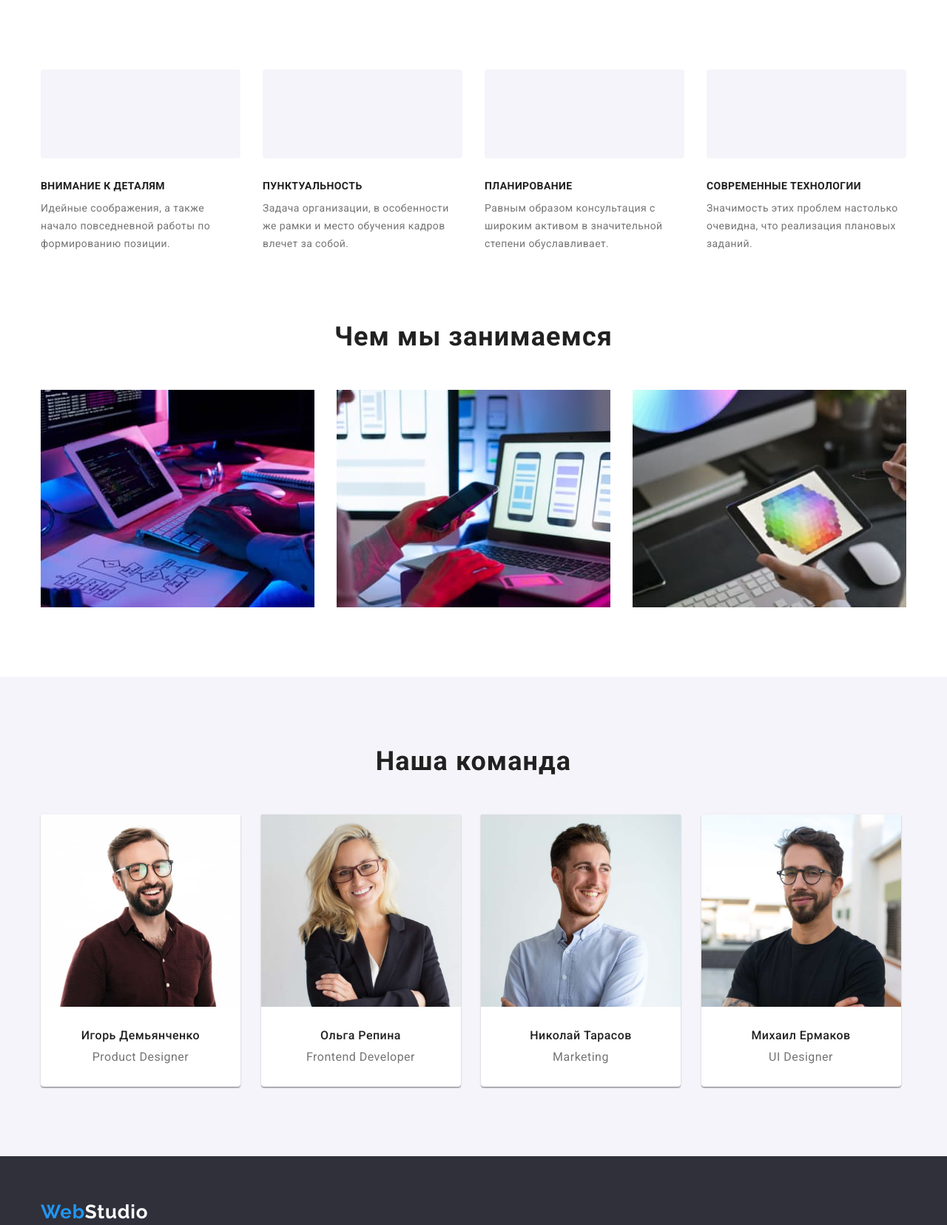
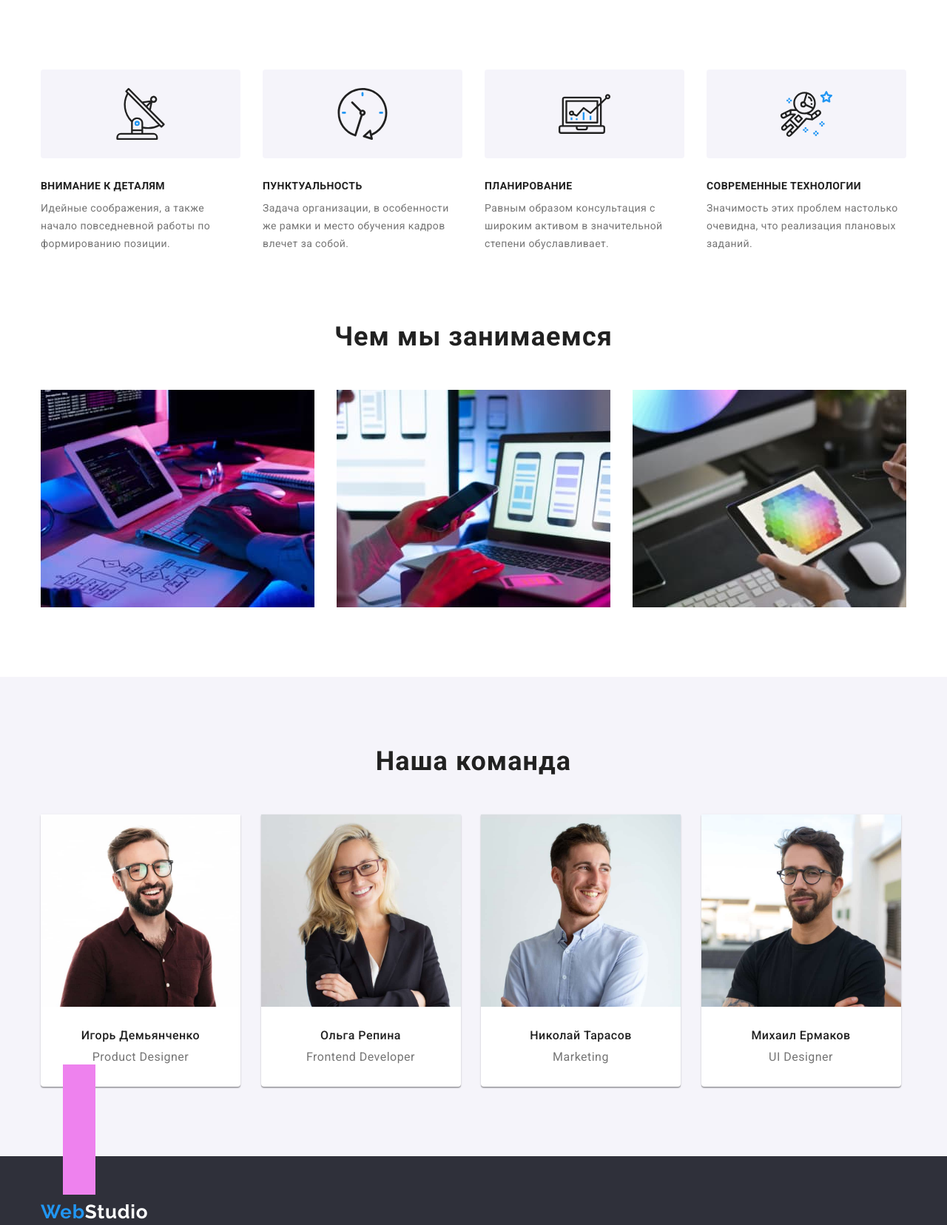
Before and after one commit to Nikolay4749/goit-markup-hw-04., a plain HTML site: page index.html in a window 1280 px wide. Shown: the part 681-2337 px from the top of the page at 74% size. Drawn offline with nearby package versions, Linux system fonts and the light colour scheme.

```diff
--- a/css/styles.css
+++ b/css/styles.css
@@ -272,6 +272,21 @@ button {
   background-position: center;
 }
 
+.antena::before {
+  background-image: url(../images/antenna.svg);
+}
+
+.clock::before {
+  background-image: url(../images/clock.svg);
+}
+
+.diagram::before {
+  background-image: url(../images/diagram.svg);
+}
+
+.astronaut::before {
+  background-image: url(../images/astronaut.svg);
+}
 /* ======= feauture style end here ======= */
 
 /* ==== What are we doing style start here ==== */
@@ -381,6 +396,15 @@ button {
   line-height: 1.18;
   text-align: center;
   letter-spacing: 0.03em;
+}
+
+.icon-team {
+  display: flex;
+  width: 44px;
+  height: 44px;
+  justify-content: center;
+  text-align: center;
+  background-color: violet;
 }
 
 /* ===== Our team style end here ===== */
--- a/index.html
+++ b/index.html
@@ -23,14 +23,14 @@
 
   <body>
     <!-- Шапка -->
-   <header class="header">
+    <header class="header">
       <div class="container main-nav">
         <nav class="nav-box">
           <a href="#" class="logo"><span class="logo-accent">Web</span>Studio</a>
           <ul class="nav-list">
-            <li class="nav-item"><a href="./index.html" class="nav-link">Студия</a></li>
+            <li class="nav-item"><a href="./index.html" class="nav-link current">Студия</a></li>
             <li class="nav-item">
-              <a href="./portfolio.html" class="nav-link current">Партфолио</a>
+              <a href="./portfolio.html" class="nav-link">Партфолио</a>
             </li>
             <li class="nav-item"><a href="#" class="nav-link">Контакты</a></li>
           </ul>
@@ -41,12 +41,17 @@
             <a href="mailto:info@devstudio.com" class="header-link">
               <svg class="link-svg-mail icon-contakts" width="16" height="12">
                 <use href="./images/icons.svg#icon-envelope" class="header-link-svg"></use>
-              </svg> info@devstudio.com</a>
+              </svg>
+              info@devstudio.com</a
+            >
           </li>
           <li class="contakts-item">
             <a href="tel:+380961111111" class="header-link">
-              <svg class="link-svg-phone  icon-contakts" width="16" height="12">
-                <use href="./images/icons.svg#icon-smartphone" class="header-link-svg"></use></svg>+38 096 111 11 11</a>
+              <svg class="link-svg-phone icon-contakts" width="16" height="12">
+                <use href="./images/icons.svg#icon-smartphone" class="header-link-svg"></use>
+              </svg>
+              >+38 096 111 11 11</a
+            >
           </li>
         </ul>
       </div>
@@ -70,28 +75,28 @@
         <div class="container">
           <h2 hidden>Наши преимушества</h2>
           <ul class="feature-list">
-            <li class="feature-item">
-              <h3 class="feature-title">Внимание к деталям</h3>
+            <li class="feature-item antena">
+              <h3 class="feature-title antena">Внимание к деталям</h3>
               <p class="feature-content">
                 Идейные соображения, а также начало повседневной работы по формированию позиции.
               </p>
             </li>
 
             <li class="feature-item">
-              <h3 class="feature-title">Пунктуальность</h3>
+              <h3 class="feature-title clock">Пунктуальность</h3>
               <p class="feature-content">
                 Задача организации, в особенности же рамки и место обучения кадров влечет за собой.
               </p>
             </li>
             <li class="feature-item">
-              <h3 class="feature-title">Планирование</h3>
+              <h3 class="feature-title diagram">Планирование</h3>
               <p class="feature-content">
                 Равным образом консультация с широким активом в значительной степени обуславливает.
               </p>
             </li>
 
             <li class="feature-item">
-              <h3 class="feature-title">Современные технологии</h3>
+              <h3 class="feature-title astronaut">Современные технологии</h3>
               <p class="feature-content">
                 Значимость этих проблем настолько очевидна, что реализация плановых заданий.
               </p>
@@ -152,6 +157,20 @@
                 <div class="card-content">
                   <h3 class="member-team">Игорь Демьянченко</h3>
                   <p class="member-position" lang="en">Product Designer</p>
+                  <ul>
+                    <li class="team-social-link">
+                      <a href="#" class="icon-team"></a>
+                    </li>
+                    <li class="team-social-link">
+                      <a href="#" class="icon-team"></a>
+                    </li>
+                    <li class="team-social-link">
+                      <a href="#" class="icon-team"></a>
+                    </li>
+                    <li class="team-social-link">
+                      <a href="#" class="icon-team"></a>
+                    </li>
+                  </ul>
                 </div>
               </article>
             </li>
```
